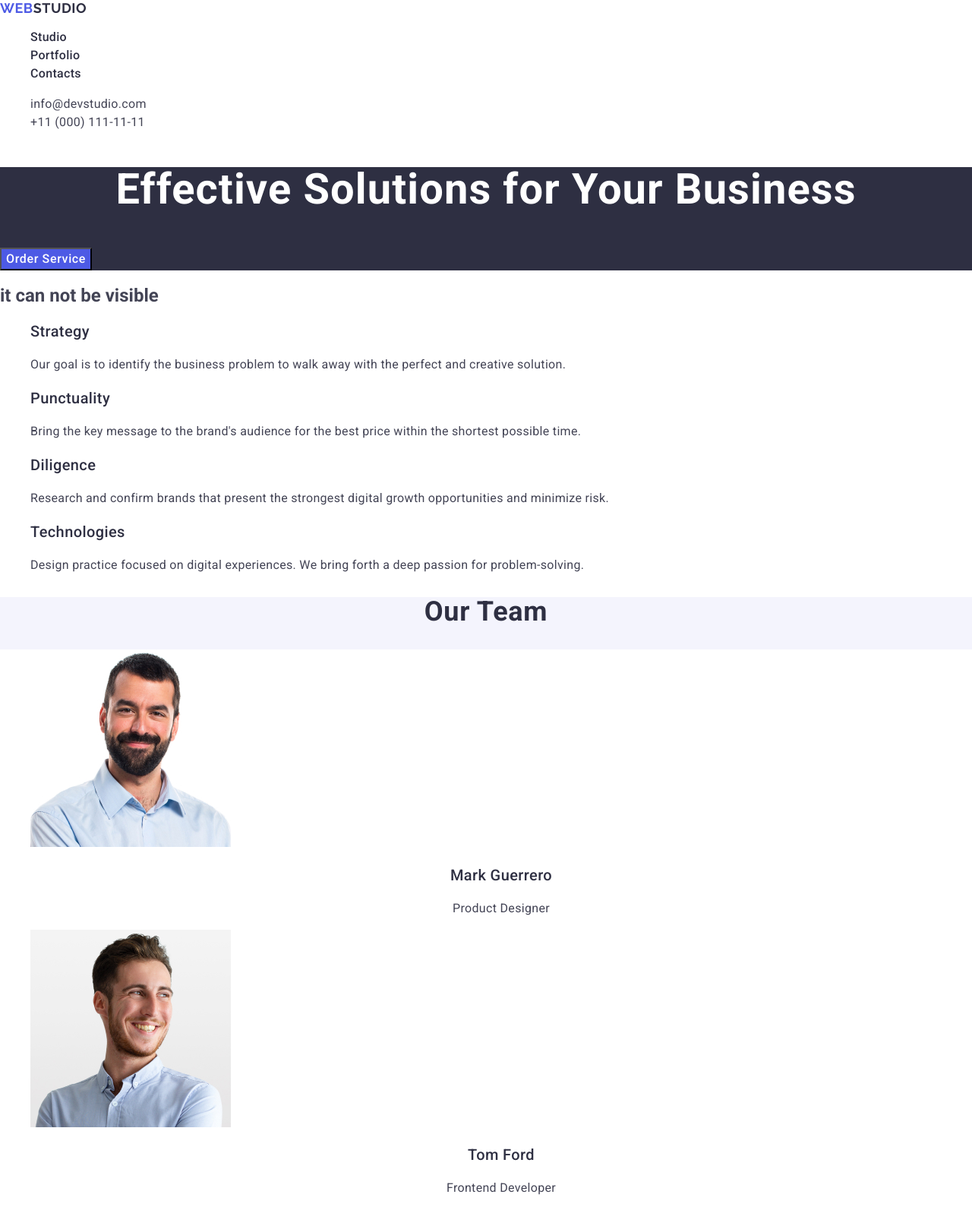
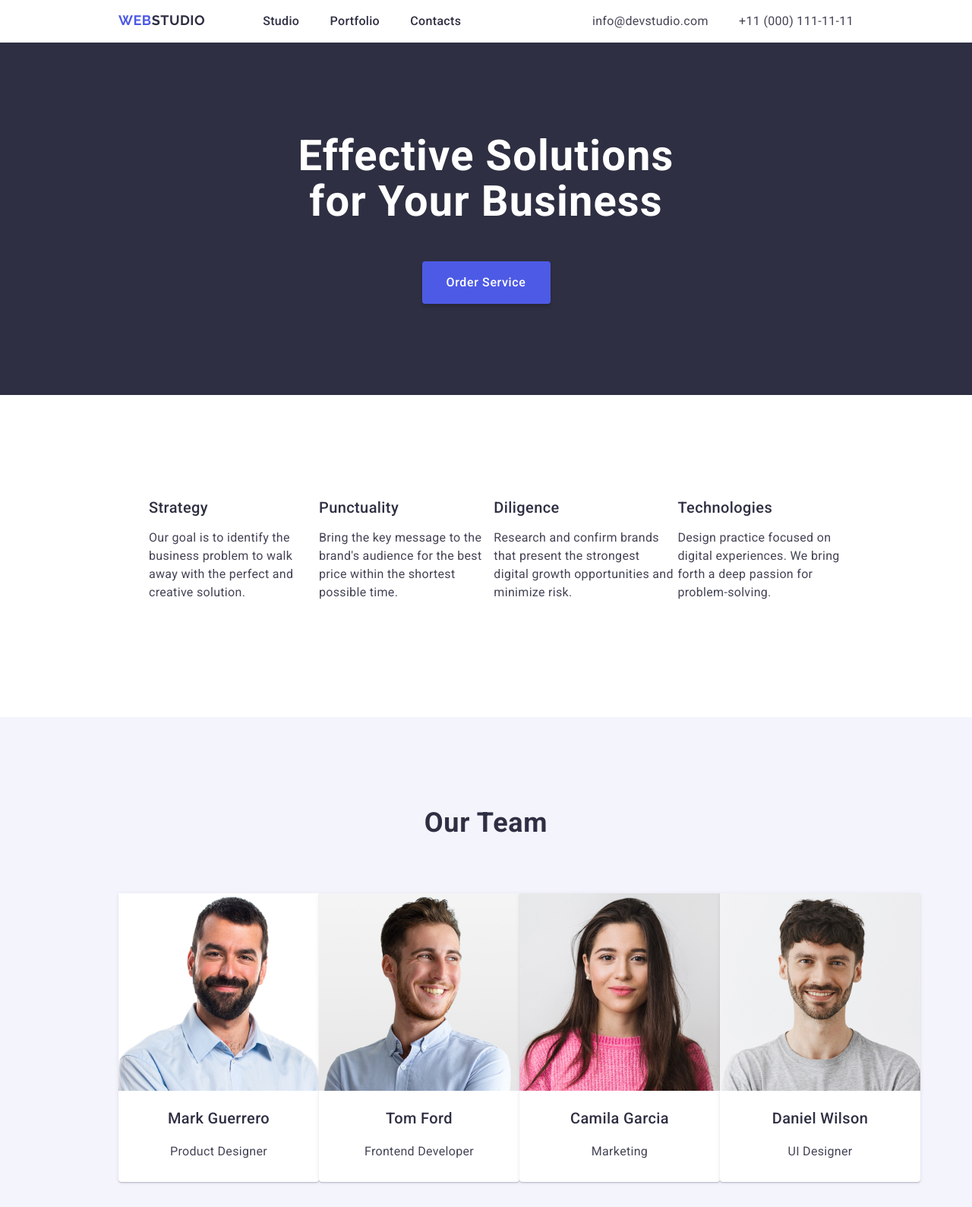
Before and after one commit to Vladyslav-Tykhyi/goit-markup-hw-03, a plain HTML site: page index.html in a window 1280 px wide. Shown: the top 1589 px of the page at 76% size. Drawn offline with nearby package versions, Linux system fonts and the light colour scheme.

Commit message:
check mistakes

```diff
--- a/css/style.css
+++ b/css/style.css
@@ -16,15 +16,36 @@ body {
   font-style: normal;
 }
 
+.container {
+  max-width: 1158px;
+  padding-left: 0px;
+  padding-right: 0px;
+  margin-left: 156px;
+  margin-right: 156px;
+}
+
+.container-flex {
+  display: flex;
+  justify-content: space-between;
+  align-items: baseline;
+}
 /* *1header */
-
+.nav {
+  display: flex;
+}
 .nav a {
   text-decoration: none;
 }
 
 .nav ul {
   list-style-type: none;
+  margin: 0px 0px 0px 76px;
+  padding: 0px;
+  display: flex;
+  width: 261px;
+  justify-content: space-between;
 }
+
 .logo {
   font-family: "Raleway", sans-serif;
   font-weight: 700;
@@ -76,7 +97,11 @@ body {
   font-style: normal;
 }
 .address ul {
+  padding: 0px;
   list-style-type: none;
+  display: flex;
+  width: 344px;
+  justify-content: space-between;
 }
 
 .contacts {
@@ -101,6 +126,12 @@ body {
 }
 /* *main */
 /* !section-1 */
+.container-flex-1 {
+  display: flex;
+  flex-direction: column;
+  justify-content: center;
+  align-items: center;
+}
 .first-section {
   background-color: #2e2f42;
 }
@@ -112,6 +143,7 @@ body {
   letter-spacing: 0.02em;
   text-align: center;
   color: #fff;
+  margin: 0px 0px 48px 0px;
 }
 
 .main-btn {
@@ -123,6 +155,12 @@ body {
   background: #4d5ae5;
   cursor: pointer;
   font-family: "Roboto", sans-serif;
+  border-radius: 4px;
+  width: 169px;
+  height: 56px;
+  box-shadow: 0 4px 4px 0 rgba(0, 0, 0, 0.15);
+  background: #4d5ae5;
+  border: none;
 }
 
 .main-btn:hover {
@@ -134,8 +172,14 @@ body {
 }
 
 /* !section-2 */
+
+.container-flex-2 {
+  display: flex;
+}
+
 .second-section ul {
   list-style-type: none;
+  display: flex;
 }
 
 .second-section ul h3 {
@@ -144,6 +188,7 @@ body {
   line-height: 1.2;
   letter-spacing: 0.02em;
   color: #2e2f42;
+  margin: 0px 0px 8px 0px;
 }
 
 .second-section ul p {
@@ -163,13 +208,21 @@ body {
 
 .third-section ul {
   list-style-type: none;
+  display: flex;
+  justify-content: space-between;
+  padding: 0px;
+  margin: 0px;
 }
 
-.heros {
-  background-color: #ffffff;
-}
 .third-section ul li {
   background-color: #ffffff;
+  border-radius: 0 0 4px 4px;
+  padding: 0px 0px 32px 0px;
+  width: 264px;
+  height: 380px;
+  box-shadow: 0 2px 1px 0 rgba(46, 47, 66, 0.08),
+    0 1px 1px 0 rgba(46, 47, 66, 0.16), 0 1px 6px 0 rgba(46, 47, 66, 0.08);
+  background: #fff;
 }
 .third-section ul li h3 {
   font-weight: 500;
@@ -196,6 +249,7 @@ body {
   text-align: center;
   color: #2e2f42;
   text-transform: capitalize;
+  margin: 0px 0px 72px 0px;
 }
 
 /* !section-4 */
@@ -214,8 +268,17 @@ body {
   text-transform: capitalize;
 }
 
+.container-flex-4 {
+  display: flex;
+}
+
 .fourth-section ul {
   list-style-type: none;
+}
+
+.block-flex {
+  display: flex;
+  justify-content: space-between;
 }
 
 .fourth-section ul li h3 {
@@ -260,3 +323,7 @@ footer a {
   text-transform: uppercase;
   color: #f4f4fd;
 }
+
+.section {
+  padding: 120px 0px;
+}
--- a/index.html
+++ b/index.html
@@ -20,11 +20,20 @@
       rel="stylesheet"
     />
     <title>document</title>
+    <link
+      rel="stylesheet"
+      href="https://cdnjs.cloudflare.com/ajax/libs/modern-normalize/2.0.0/modern-normalize.min.css"
+      integrity="sha512-4xo8blKMVCiXpTaLzQSLSw3KFOVPWhm/TRtuPVc4WG6kUgjH6J03IBuG7JZPkcWMxJ5huwaBpOpnwYElP/m6wg=="
+      crossorigin="anonymous"
+      referrerpolicy="no-referrer"
+    />
     <link rel="stylesheet" href="./css/style.css" />
   </head>
   <body>
     <!-- !header  -->
     <header class="header">
+      <div class="container">
+        <div class="container-flex">
           <nav class="nav">
             <a href="./index.html" class="logo"
               >web<span class="logo-2">Studio</span></a
@@ -43,27 +52,37 @@
                 >
               </li>
               <li>
-            <a href="tel:+110001111111" class="contacts">+11 (000) 111-11-11</a>
+                <a href="tel:+110001111111" class="contacts"
+                  >+11 (000) 111-11-11</a
+                >
               </li>
             </ul>
           </address>
+        </div>
+      </div>
     </header>
     <!-- !main content  -->
     <main>
       <!-- *section-1 -->
-      <section class="first-section">
-        <h1 class="main-heading">Effective Solutions for Your Business</h1>
+      <section class="first-section section">
+        <div class="container">
+          <div class="container-flex-1">
+            <h1 class="main-heading">
+              Effective Solutions <br />for Your Business
+            </h1>
             <button type="button" class="main-btn">Order Service</button>
+          </div>
+        </div>
       </section>
       <!-- *section-2  -->
-      <section class="second-section">
-        <h2 style="overflow: hidden">it can not be visible</h2>
+      <section class="second-section section">
+        <div class="container">
           <ul>
             <li>
               <h3 class="heading">Strategy</h3>
               <p class="dscr">
-              Our goal is to identify the business problem to walk away with the
-              perfect and creative solution.
+                Our goal is to identify the business problem to walk away with
+                the perfect and creative solution.
               </p>
             </li>
 
@@ -90,9 +109,11 @@
               </p>
             </li>
           </ul>
+        </div>
       </section>
       <!-- *section-3  -->
-      <section class="third-section">
+      <section class="third-section section">
+        <div class="container">
           <h2 class="team">Our Team</h2>
 
           <ul class="heros">
@@ -118,11 +139,15 @@
               <p class="profession-hero">UI Designer</p>
             </li>
           </ul>
+        </div>
       </section>
-      <section class="fourth-section">
+      <section class="fourth-section section">
+        <div class="container">
           <h2 class="portfolio">Our Portfolio</h2>
           <!--!block-above  -->
           <ul class="block">
+            <div class="block-flex">
+              <div class="block-1">
                 <li>
                   <img src="./images/img-5.jpg" alt="banking-app" width="360" />
                   <h3 class="block-heading">Banking App</h3>
@@ -138,9 +163,16 @@
                   <h3 class="block-heading">Meditation App</h3>
                   <p class="profession">App</p>
                 </li>
+              </div>
               <!-- !block below -->
+              <div class="block-2">
                 <li>
-            <img src="./images/img-7.jpg" alt="taxi" width="360" height="300" />
+                  <img
+                    src="./images/img-7.jpg"
+                    alt="taxi"
+                    width="360"
+                    height="300"
+                  />
                   <h3 class="block-heading">Taxi Service</h3>
                   <p class="profession">Marketing</p>
                 </li>
@@ -154,18 +186,23 @@
                   <h3 class="block-heading">Online Courses</h3>
                   <p class="profession">Marketing</p>
                 </li>
+              </div>
+            </div>
           </ul>
+        </div>
       </section>
     </main>
     <!-- !footer  -->
     <footer class="footer">
+      <div class="container">
         <a href="./index.html" class="logo">
           web <span class="span-logo">Studio</span>
         </a>
         <p class="footer-text">
-        Increase the flow of customers and sales for your business with digital
-        marketing & growth solutions.
+          Increase the flow of customers and sales for your business with
+          digital marketing & growth solutions.
         </p>
+      </div>
     </footer>
   </body>
 </html>
```
Lines whose indentation alone changed are shown as unchanged.
